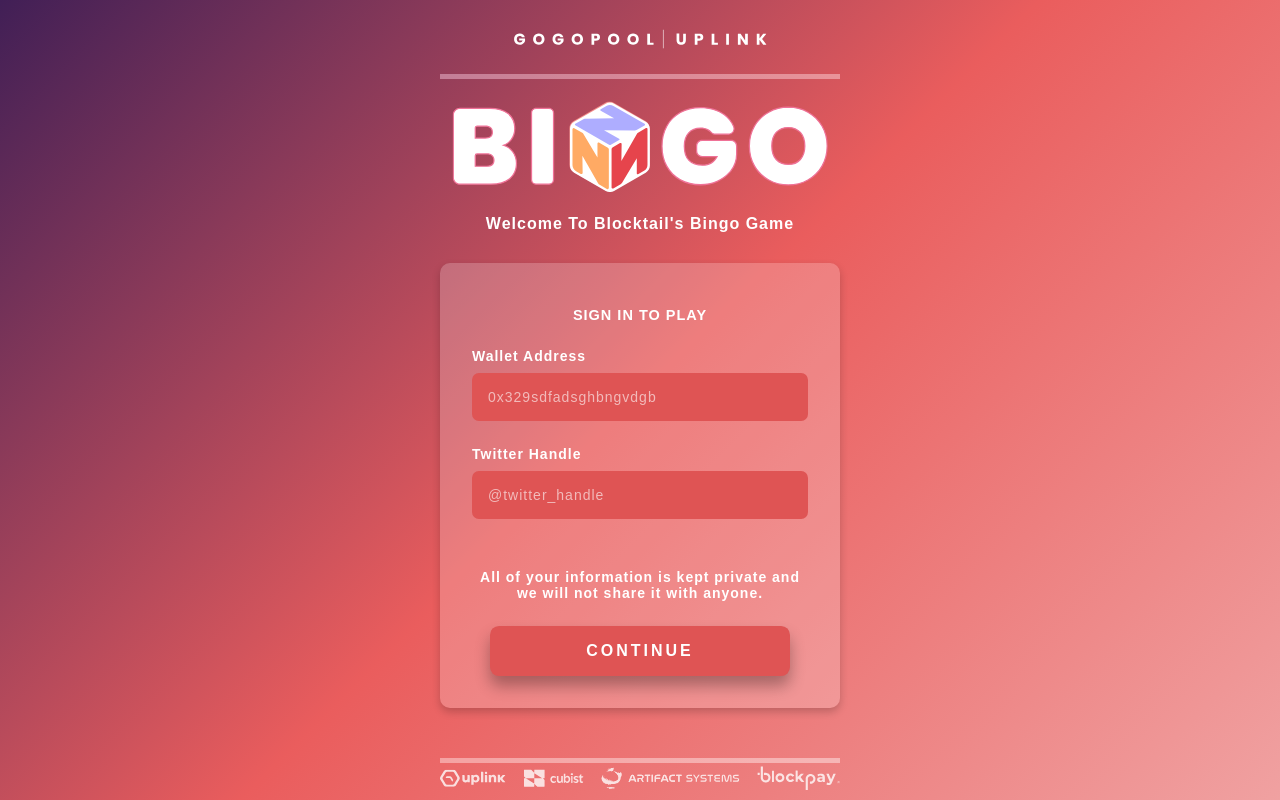
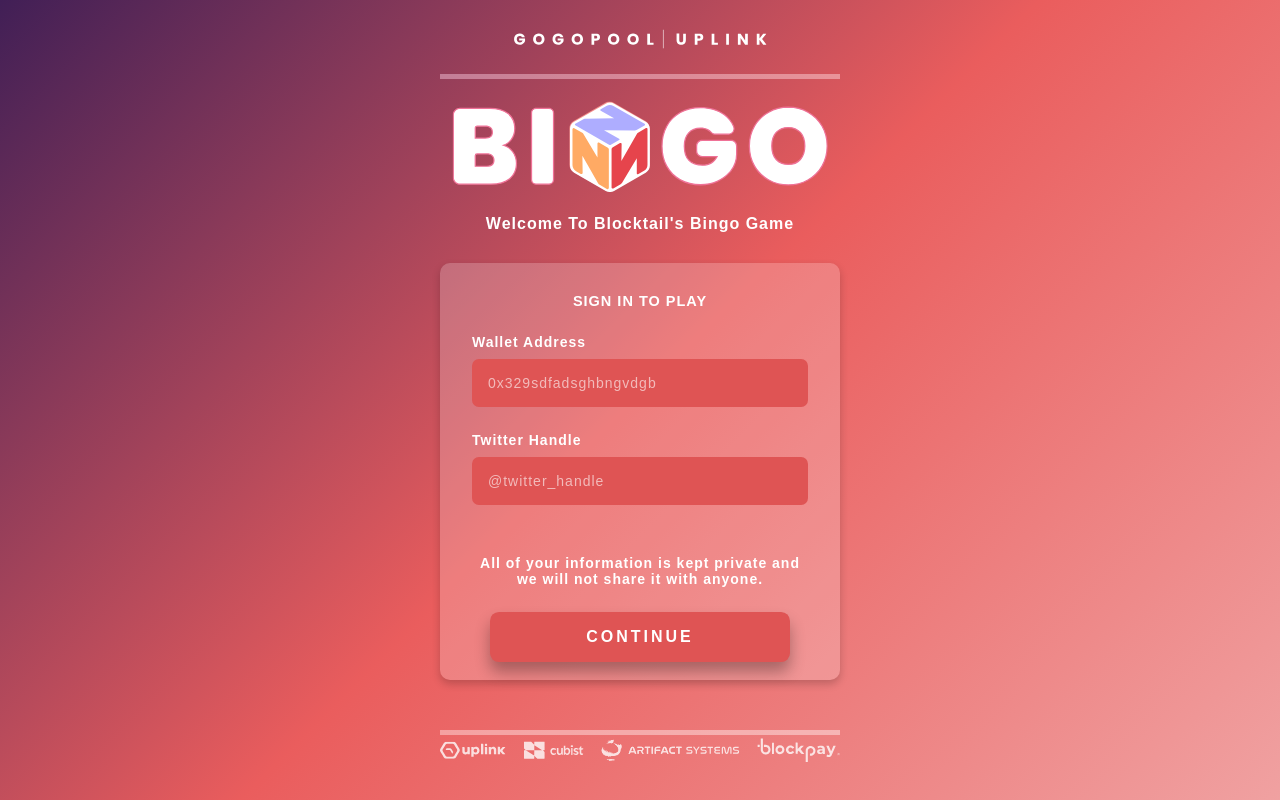
Before and after one commit to multisig-labs/Bingo-game, a React (Create React App) app: page / in a window 1280 px wide. Built offline with nearby package versions, Linux system fonts and the light colour scheme.

Commit message:
changed padding on login-form

```diff
--- a/src/index.css
+++ b/src/index.css
@@ -106,7 +106,7 @@
   }
 
   .login-form-container{
-    padding: 32px;
+    padding: 18px 32px;
     margin-bottom: 50px;
 
 
```
